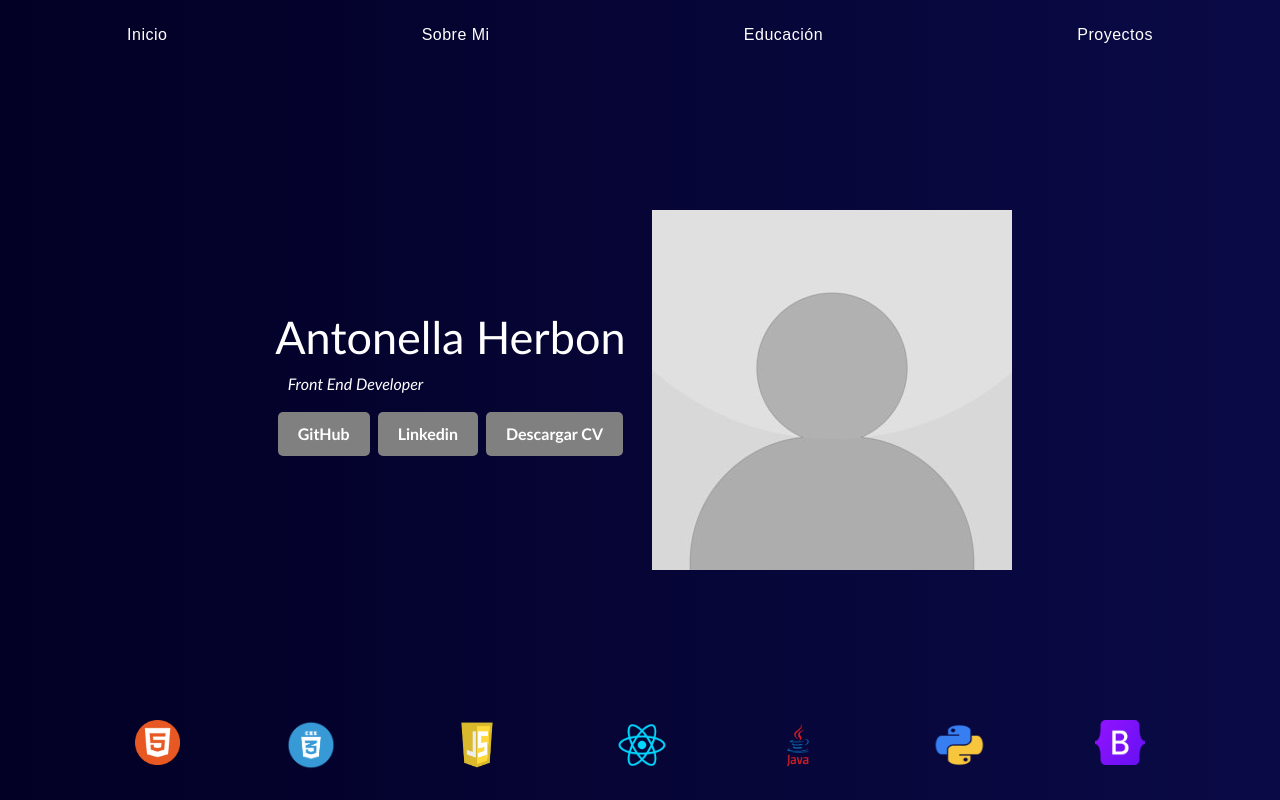
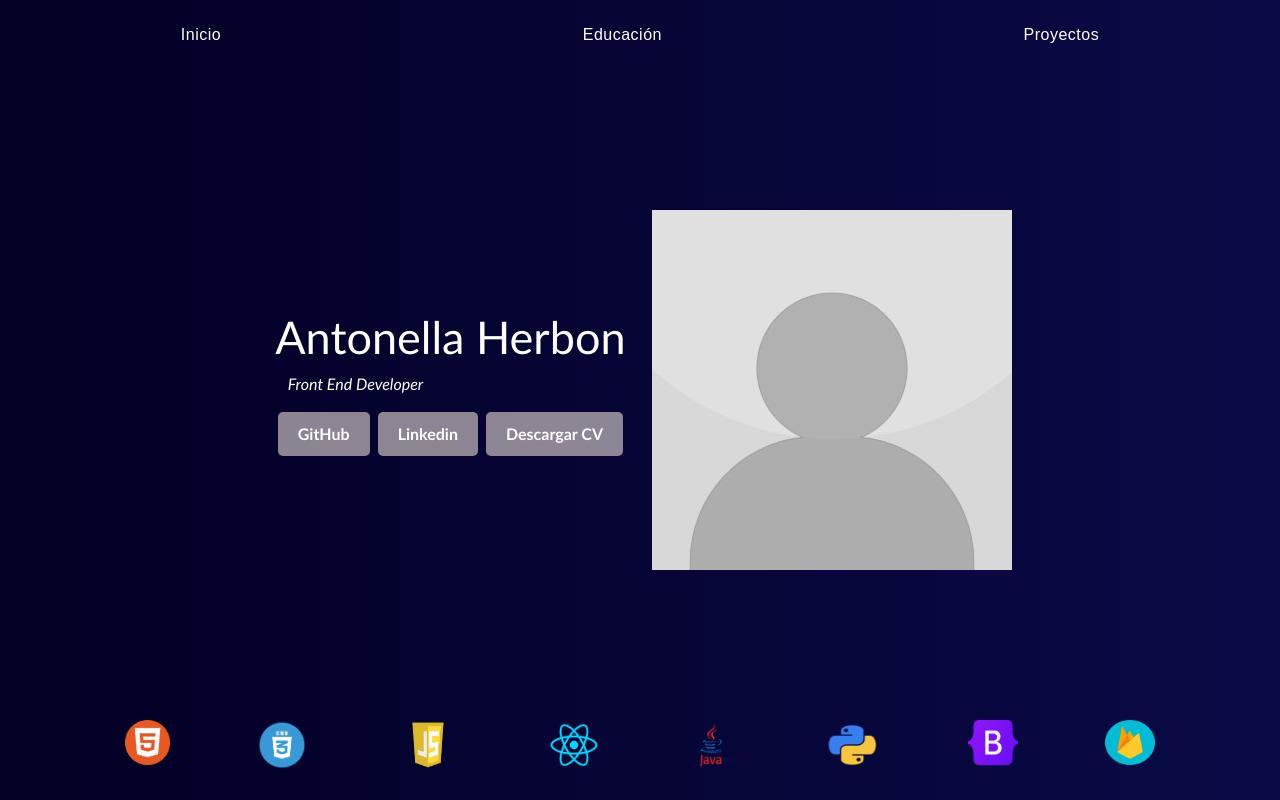
Before and after one commit to antonellaherbon/landing_page, a plain HTML site: page index.html in a window 1280 px wide. Shown: the top 800 px of the page. Drawn offline with nearby package versions, Linux system fonts and the light colour scheme.

Commit message:
imgs, header js

```diff
--- a/index.html
+++ b/index.html
@@ -16,7 +16,6 @@
 
     <nav id="header">
         <a class="item" href="#Inicio">Inicio</a>
-        <a class="item" href="#sobreMi">Sobre Mi</a>
         <a class="item" href="#educacion">Educación</a>
         <a class="item" href="#Proyectos">Proyectos</a>
     </nav>
@@ -43,13 +42,14 @@
         <div class="logos">
 
             <div class="container cont-lenguajes" data-aos="zoom-in-up">
-                <img style="width: 45px; height: 45px" src="./assets/html.png" alt="HTML" />
-                <img style="width: 50px; height: 50px" src="./assets/css.png" alt="CSS" />
-                <img style="width: 70px; height: 50px" src="./assets/javascript-39395.png" alt="JAVASCRIPT" />
-                <img style="width: 50px; height: 50px" src="./assets/react.png" alt="REACT" />
-                <img style="width: 50px; height: 50px" src="./assets/java.png" alt="JAVA" />
-                <img style="width: 60px; height: 50px" src="./assets/python.png" alt="PYTHON" />
-                <img style="width: 50px; height: 45px" src="./assets/bootstrap-5-logo-icon.png" alt="bootstrap" />
+                <img class="logoTech" style="width: 45px; height: 45px" src="./assets/html.png" alt="HTML" />
+                <img class="logoTech" style="width: 50px; height: 50px" src="./assets/css.png" alt="CSS" />
+                <img class="logoTech" style="width: 70px; height: 50px" src="./assets/javascript-39395.png" alt="JAVASCRIPT" />
+                <img class="logoTech" style="width: 50px; height: 50px" src="./assets/react.png" alt="REACT" />
+                <img class="logoTech" style="width: 50px; height: 50px" src="./assets/java.png" alt="JAVA" />
+                <img class="logoTech" style="width: 60px; height: 50px" src="./assets/python.png" alt="PYTHON" />
+                <img class="logoTech" style="width: 50px; height: 45px" src="./assets/bootstrap-5-logo-icon.png" alt="bootstrap" />
+                <img class="logoTech" style="width: 50px; height: 45px;" src="./assets/google_firebase_icon-icons.com_61474.png" alt="firebase">
             </div>
         </div>
     </section>
@@ -207,8 +207,17 @@
         </div>
     </section>
 
+    <script>
+        var header = document.getElementById("header")
+        window.addEventListener('scroll', () => {
+            if (window.scrollY > 0){
+                header.style.backgroundColor = '#FFF0E68C';
+            }else {
+                header.style.backgroundColor = 'transparent'; // Volver al color de fondo original
+            }
+        })
+    </script>
     <script src="https://unpkg.com/aos@2.3.1/dist/aos.js"></script>
-
     <script>
         AOS.init();
     </script>
--- a/styles.css
+++ b/styles.css
@@ -104,7 +104,6 @@ li {
 }
 
 .cont-lenguajes{
-    /* padding: 5%; */
     display: flex;
     justify-content: space-around;
 }
@@ -182,7 +181,7 @@ section{
 .botoninicio {
     display: inline-block;
     padding: 10px 20px;
-    background-color: grey;
+    background-color: #FFF0E68C;
     color: #fff;
     font-size: 16px;
     font-weight: bold;
@@ -200,10 +199,18 @@ section{
 }
 
 .botoninicio:active {
-    transform: translateY(1px); /* Efecto de hundimiento al hacer clic */
+    transform: translateY(1px);
 }
 
 .titulo{
     margin-left: 15px;
     font-style: italic;
 }
+
+.logoTech{
+    transition: transform 0.3s;
+}
+
+.logoTech:hover{
+    transform: scale(1.2);
+}
```
Also changed, not shown: assets/google_firebase_icon-icons.com_61474.png (added).
